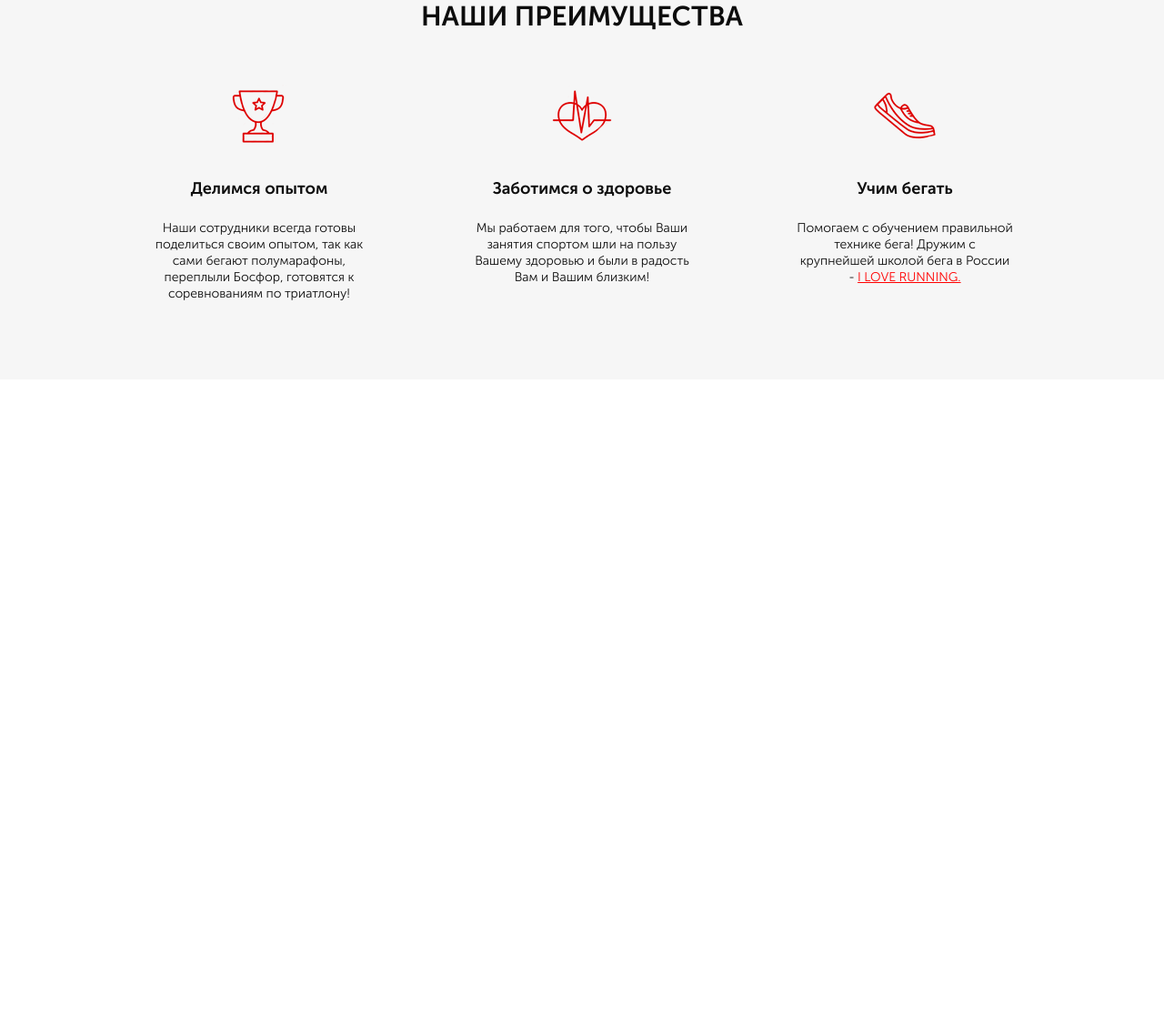
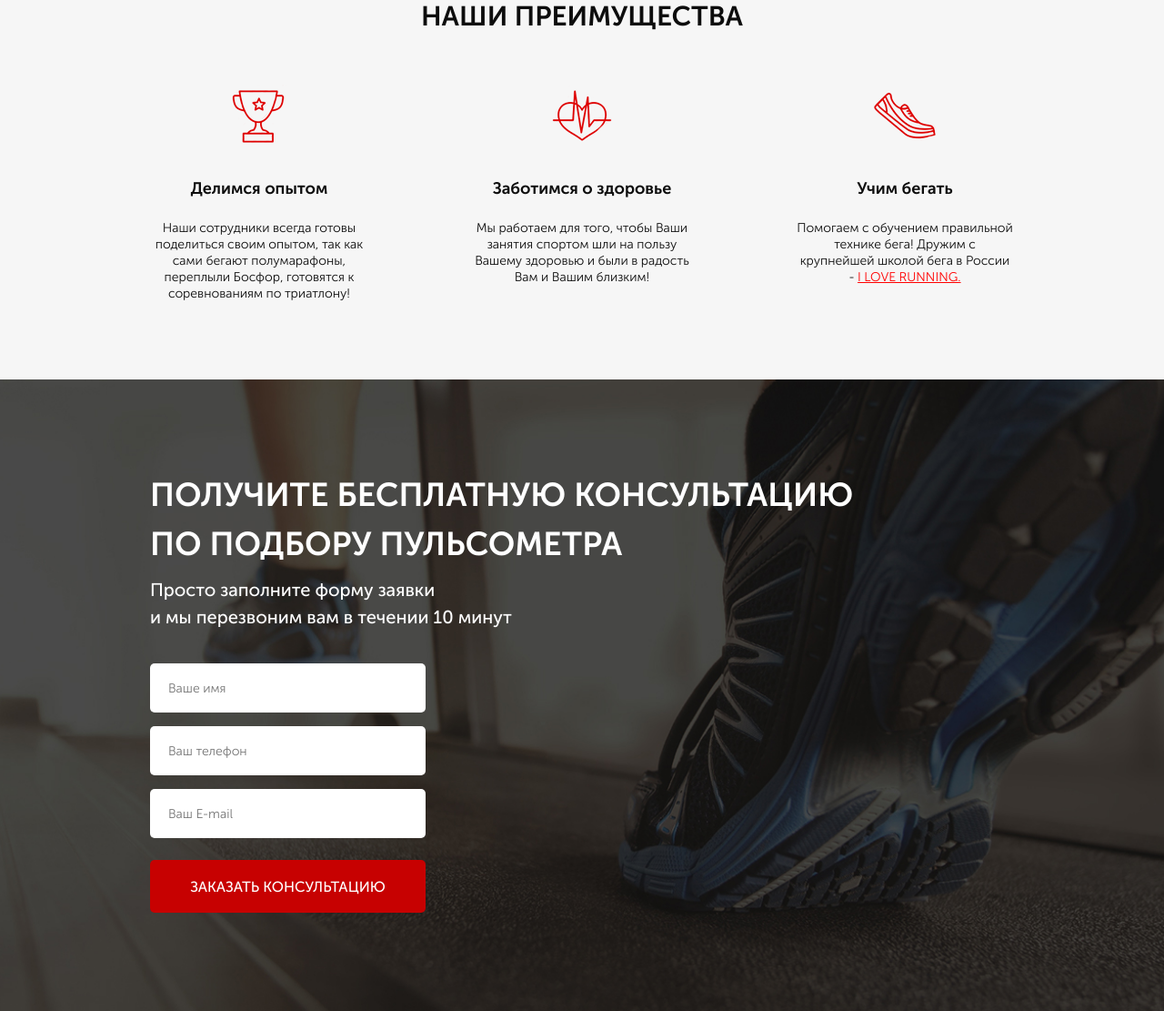
Before and after one commit to yehorkov/pulsometry, a website: page src/index.html in a window 1280 px wide. Shown: the part 739-1850 px from the top of the page at 91% size. Before the commit the page ends 1156 px from the top, so only its background shows below. Drawn offline with Linux system fonts and the light colour scheme.

Commit message:
Add third section

```diff
--- a/src/index.html
+++ b/src/index.html
@@ -57,7 +57,6 @@
     <div class="benefits">
         <div class="container">
             <h2 class="title">НАШИ ПРЕИМУЩЕСТВА</h2>
-
             <div class="benefits__wrapper">
                 <div class="benefits__icons">
                     <img src="img/icons/second_1.png" alt="Icon" class="benefits_icon">
@@ -77,5 +76,20 @@
             </div>
         </div>
     </div>
+
+    <div class="consultation">
+        <div class="container">
+            <h2 class="title title_left">
+                Получите бесплатную консультацию<br>по подбору пульсометра
+            </h2>
+            <div class="consultation__descr">Просто заполните форму заявки<br>и мы перезвоним вам в течении 10 минут</div>
+            <form class="feed-form" action="#">
+                <input name="name" required placeholder="Ваше имя" type="text">
+                <input name="phone" required placeholder="Ваш телефон" type="number">
+                <input name="email" required placeholder="Ваш E-mail" type="email">
+                <button class="button button_submit">заказать кОНСУЛЬТАЦИЮ</button>
+            </form>
+        </div>
+    </div>
 </body>
 </html>
--- a/src/sass/blocks/_buttons.scss
+++ b/src/sass/blocks/_buttons.scss
@@ -18,4 +18,10 @@
         font-size: 16px;
         line-height: 25px;
     }
+    &_submit {
+        width: 100%;
+        height: 58px;
+        font-size: 16px;
+        line-height: 25px;
+    }
 }
--- /dev/null
+++ b/src/sass/blocks/_consultation.scss
@@ -0,0 +1,12 @@
+.consultation {
+    min-height: 680px;
+    padding: 100px 0 108px 0;
+    background: url('../img/second_bg.jpg') center (center / cover) no-repeat;
+    &__descr {
+        margin-top: 8px;
+        font-weight: 500;
+        font-size: 20px;
+        line-height: 30px;
+        color: #FFFFFF;
+    }
+}
--- /dev/null
+++ b/src/sass/blocks/_forms.scss
@@ -0,0 +1,20 @@
+.feed-form {
+    margin-top: 36px;
+    display: flex;
+    flex-direction: column;
+    width: 303px;
+    input {
+        height: 54px;
+        background: #FFFFFF;
+        border-radius: 5px;
+        border: none;
+        margin-bottom: 15px;
+        padding: 0 20px;
+        font-weight: 300;
+        font-size: 14px;
+        color: #4B4B4B;
+        &:nth-child(3) {
+            margin-bottom: 20px;
+        }
+    }
+}
--- a/src/sass/blocks/_promo.scss
+++ b/src/sass/blocks/_promo.scss
@@ -1,7 +1,7 @@
 .promo {
     min-height: 650px;
     padding: 21px 0 93px 0;
-    background: url('../../img/main_bg.jpg') center (center / cover) no-repeat;
+    background: url('../img/main_bg.jpg') center (center / cover) no-repeat;
     &__wrapper {
         display: flex;
         flex-direction: column;
--- a/src/sass/blocks/_title.scss
+++ b/src/sass/blocks/_title.scss
@@ -5,4 +5,10 @@
     color: #0D0D0D;
     text-align: center;
     text-transform: uppercase;
+    &_left {
+        font-size: 36px;
+        line-height: 54px;
+        color: #FFFFFF;
+        text-align: left;
+    }
 }
--- a/src/sass/style.scss
+++ b/src/sass/style.scss
@@ -5,6 +5,8 @@
 @import 'base/media';
 @import 'blocks/benefits';
 @import 'blocks/title';
+@import 'blocks/consultation';
+@import 'blocks/forms';
 
 
 * {
```
Also changed, not shown: src/css/style.min.css, src/js/script.js (added).
